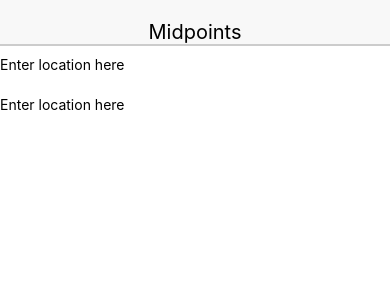
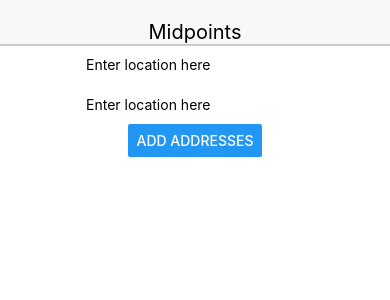
Before and after one commit to tsgreenberg1217/Midpoin_IOS, a React Native app in the folder midpoint/: screen / in a window 390 px wide. Shown: the top 300 px of the page. Built offline with nearby package versions, Linux system fonts and the light colour scheme.

Commit message:
did addresses adding map

```diff
--- a/midpoint/index.js
+++ b/midpoint/index.js
@@ -5,8 +5,9 @@ import React from 'react'
 // takes the out put on the component and places it on the screen ad provides default
 import {AppRegistry} from 'react-native'
 import App from './App'
+import Map from './src/components/map'
 
 
 // you must register one component to application
 
-AppRegistry.registerComponent('midpoint', ()=>App)
+AppRegistry.registerComponent('midpoint', ()=>Map)
--- a/midpoint/package.json
+++ b/midpoint/package.json
@@ -8,7 +8,9 @@
   },
   "dependencies": {
     "react": "16.2.0",
-    "react-native": "0.53.0"
+    "react-native": "0.53.0",
+    "react-native-maps": "^0.20.1",
+    "react-native-maps-directions": "^1.4.1"
   },
   "devDependencies": {
     "babel-jest": "22.2.2",
--- a/midpoint/src/components/addresses.js
+++ b/midpoint/src/components/addresses.js
@@ -1,5 +1,5 @@
 import React, {Component} from 'react'
-import {TextInput,Text, View} from 'react-native'
+import {TextInput,Text, View, Button, ScrollView} from 'react-native'
 
 class Addresses extends Component{
   constructor(){
@@ -7,19 +7,44 @@ class Addresses extends Component{
     this.state = {
       addresses: [{location:''},{location:''}]
     }
+    this.handleAddressChange = this.handleAddressChange.bind(this)
   }
+
+  handleAddressChange(text,index){
+    this.setState({
+      addresses: [
+        ...this.state.addresses.slice(0,index),
+        {location:text},
+        ...this.state.addresses.slice(index+1)
+      ]
+    }, () => console.log(this.state.addresses))
+  }
+
   render(){
     const inputs  = this.state.addresses.map( (address, i) =>
-      <TextInput
+      {return<TextInput
         style={{height: 40}}
         placeholder="Enter location here"
-      />)
+        onChange = {(e) => this.handleAddressChange(e.nativeEvent.text,i)}
+      />})
 
     return(
-      <View>
+      <ScrollView>
+      <View style = {{alignItems: 'center'}}>
       {inputs}
+      <Button
+      onPress = {()=> this.setState({addresses: [...this.state.addresses, {location:''}]})}
+      title = 'Add Addresses'
+      style = {styles.buttonStyle}/>
       </View>
+      </ScrollView>
     )
   }
 }
+
+const styles = {
+  buttonStyle:{
+    backgroundColor: 'red'
+  }
+}
 export default Addresses
```
Also changed, not shown: midpoint/src/components/map.js (added, +25 -0 lines), 1 other file (tests, documents, lock files or other folders).
